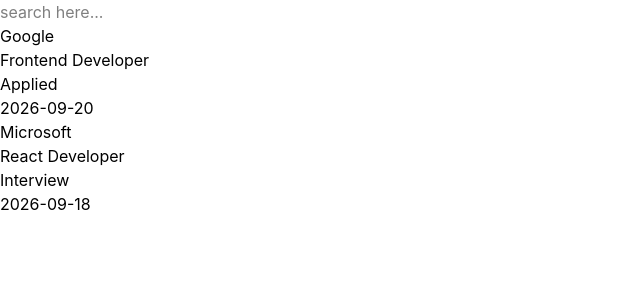
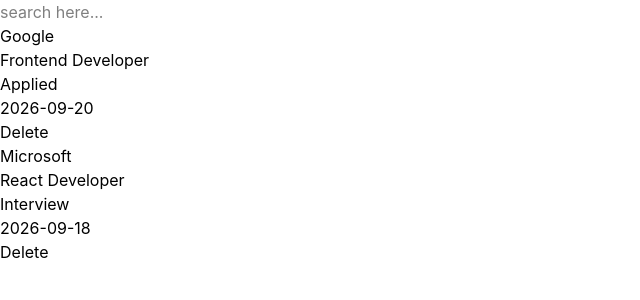
Before and after one commit to roshan-vyas-dev/job-application-tracker, a React (Vite) app: page / in a window 1280 px wide. Shown: the top 300 px of the page, without its empty margins (0-640 px from the left). Built offline with nearby package versions, Linux system fonts and the light colour scheme.

Commit message:
feat: add application deletion

```diff
--- a/src/App.jsx
+++ b/src/App.jsx
@@ -2,7 +2,7 @@
 import ApplicationList from "./components/ApplicationList/ApplicationList";
 function App() {
   const [search, setSearch] = useState("");
-  const applications = [
+  const [applications, setApplications] = useState([
   {
     id: 1,
     company: "Google",
@@ -17,11 +17,17 @@
     status: "Interview",
     appliedDate: "2026-09-18",
   },
-  ];
+]);
 
   const filteredApplications = applications.filter((application) =>
     application.company.toLowerCase().includes(search.toLowerCase()),
   );
+
+  const handleDelete = (id) => {
+    setApplications((currentApplications) =>
+      currentApplications.filter((application) => application.id !== id),
+    );
+  };
 
   return (
     <div>
@@ -31,7 +37,7 @@
         value={search}
         onChange={(e) => setSearch(e.target.value)}
       />
-      <ApplicationList applications={filteredApplications} />
+      <ApplicationList applications={filteredApplications} onDelete={handleDelete} />
     </div>
   );
 }
--- a/src/components/ApplicationCard/ApplicationCard.jsx
+++ b/src/components/ApplicationCard/ApplicationCard.jsx
@@ -1,5 +1,4 @@
-
-function ApplicationCard({application}) {
+function ApplicationCard({ application,onDelete }) {
   return (
     <div>
       <h2>{application.company}</h2>
@@ -7,9 +6,9 @@
       <p>{application.status}</p>
       <p>{application.appliedDate}</p>
 
-
+      <button onClick={() =>onDelete(application.id)}>Delete</button>
     </div>
-  )
+  );
 }
 
-export default ApplicationCard
+export default ApplicationCard;
--- a/src/components/ApplicationList/ApplicationList.jsx
+++ b/src/components/ApplicationList/ApplicationList.jsx
@@ -1,11 +1,11 @@
 import ApplicationCard from "../ApplicationCard/ApplicationCard"
 
-function ApplicationList({applications}) {
+function ApplicationList({applications,onDelete}) {
   return (
     <div>
 
       {applications.map((application)=>(
-        <ApplicationCard application={application}  key={application.id} />
+        <ApplicationCard application={application}  key={application.id} onDelete={onDelete} />
       ))}
 
     </div>
```
Lines whose indentation alone changed are shown as unchanged.
